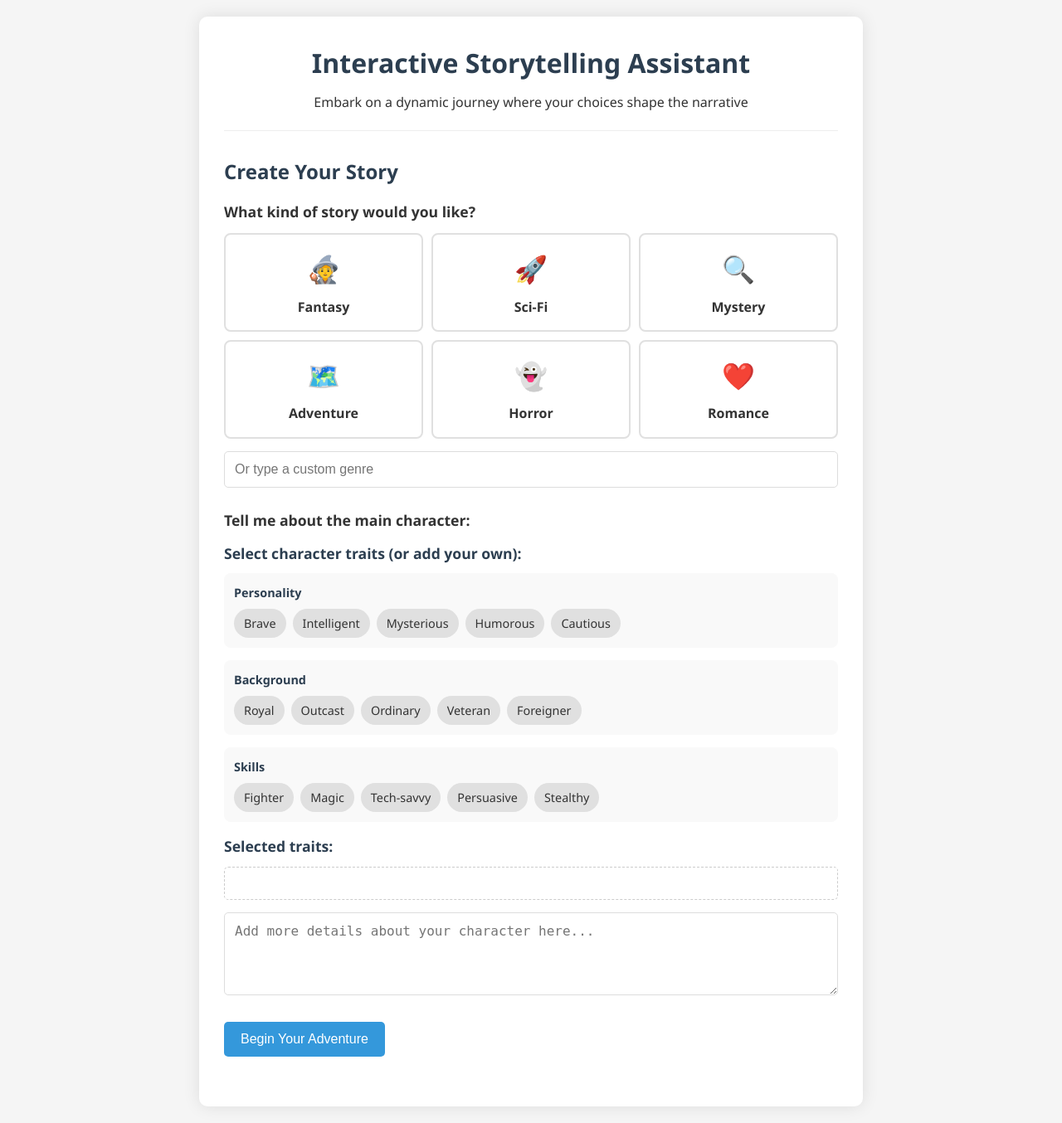
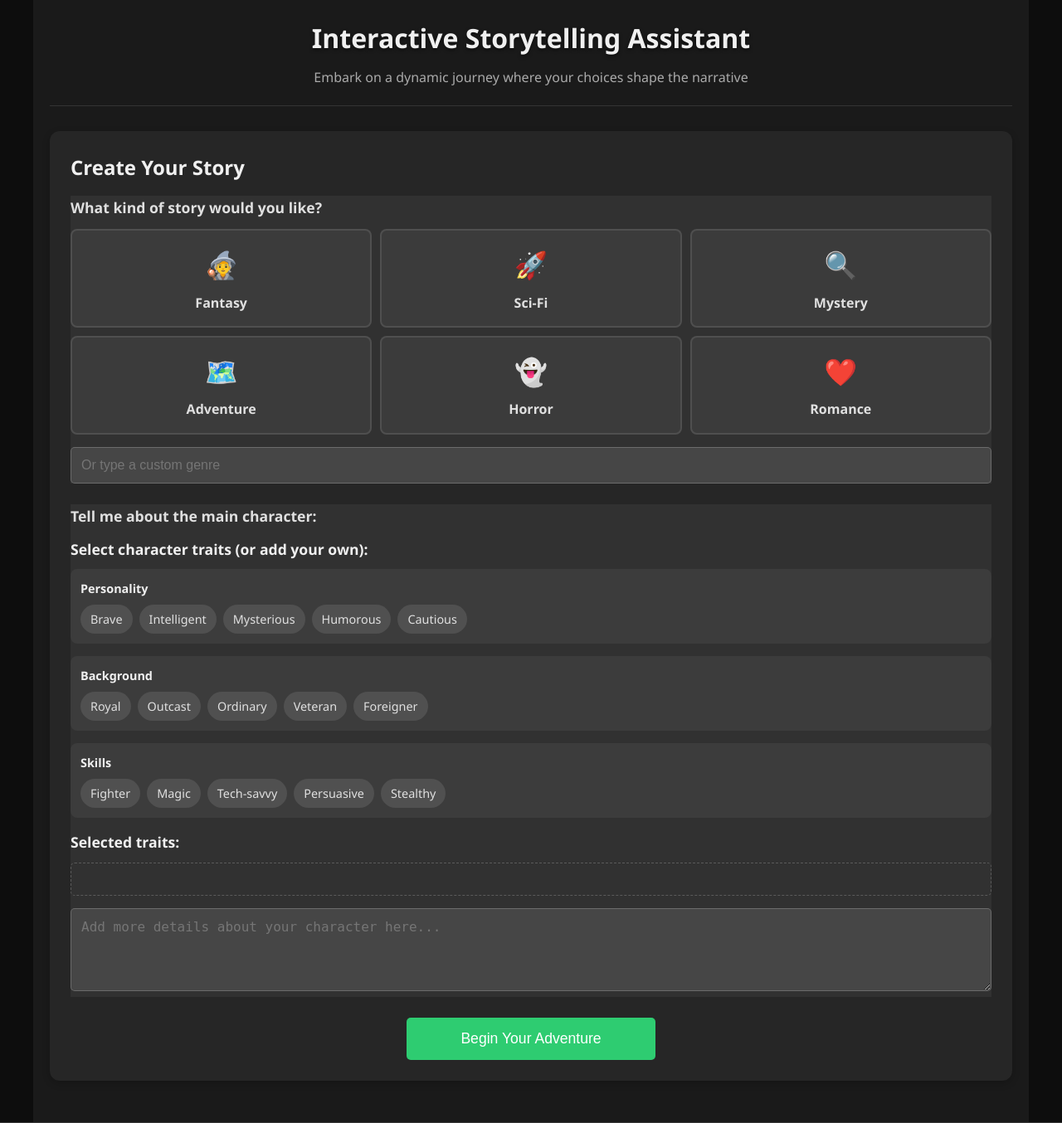
Before and after one commit to MaheeGamage/enhanced_storytelling_app, a Flask app: page / in a window 1280 px wide. Shown: the whole page at 83% size. Run offline with Flask 3, Linux system fonts and the light colour scheme.

Commit message:
chk_pnt_1

```diff
--- /dev/null
+++ b/static/css/immersive.css
@@ -0,0 +1,385 @@
+/* Immersive Storytelling UI Styles - Applied to Entire Website */
+
+/* Global Styles to remove scrollbars and apply dark theme */
+html, body {
+    height: 100%;
+    max-height: 100%;
+    overflow: hidden;
+    background-color: #0d0d0d;
+    color: #f0f0f0;
+    margin: 0;
+    padding: 0;
+}
+
+body {
+    font-family: 'Segoe UI', Tahoma, Geneva, Verdana, sans-serif;
+    line-height: 1.6;
+    padding: 0;
+}
+
+/* Override container styles for full-page immersion */
+.container {
+    max-width: 1200px;
+    height: 100%;
+    margin: 0 auto;
+    background-color: #1a1a1a;
+    border-radius: 0;
+    box-shadow: none;
+    padding: 20px;
+    overflow-y: auto;
+    box-sizing: border-box;
+    color: #f0f0f0;
+}
+
+/* Main container styles for the immersive experience */
+.immersive-story-container {
+    background-color: #1a1a1a;
+    border-radius: 12px;
+    padding: 20px;
+    color: #f0f0f0;
+    position: relative;
+    min-height: 80vh; /* Make it take up most of the viewport */
+    max-width: 1200px;
+    margin: 0 auto;
+    box-shadow: 0 0 30px rgba(0, 0, 0, 0.5);
+}
+
+/* Small header for story title */
+.story-header {
+    padding: 10px 0;
+    text-align: center;
+    margin-bottom: 10px;
+}
+
+.story-title {
+    font-size: 1.5rem;
+    color: #f0f0f0;
+    margin: 0;
+    font-weight: 500;
+    text-transform: uppercase;
+    letter-spacing: 1px;
+    opacity: 0.8;
+}
+
+/* Main content area with image, text, and interactions */
+.story-main-content {
+    display: grid;
+    grid-template-columns: 1fr; /* Default for small screens */
+    gap: 20px;
+}
+
+/* Banner image styling - wide but short */
+.story-banner-image {
+    width: 100%;
+    height: 180px;
+    border-radius: 8px;
+    overflow: hidden;
+    margin: 0 auto 20px;
+    box-shadow: 0 5px 20px rgba(0, 0, 0, 0.4);
+}
+
+.story-banner-image img {
+    width: 100%;
+    height: 100%;
+    object-fit: cover;
+}
+
+/* Enhanced story text container */
+#story-container {
+    background-color: rgba(255, 255, 255, 0.1);
+    border-radius: 8px;
+    padding: 25px;
+    margin-bottom: 20px;
+    box-shadow: 0 3px 10px rgba(0, 0, 0, 0.2);
+}
+
+#story-text {
+    line-height: 1.8;
+    font-size: 1.1em;
+    overflow: visible; /* Remove scroller on large screens */
+    max-height: none;
+    background: none;
+    border-left: none;
+    padding: 0;
+    color: #f0f0f0;
+}
+
+#story-text p {
+    margin-bottom: 1em;
+}
+
+/* Group the interaction elements */
+.story-interaction {
+    display: flex;
+    flex-direction: column;
+    gap: 20px;
+}
+
+/* Style adjustments for choices and commands containers */
+.choices-container,
+.commands-container {
+    background-color: rgba(255, 255, 255, 0.05);
+    border-radius: 8px;
+    padding: 20px;
+    margin-bottom: 0;
+}
+
+#choices-buttons button {
+    background-color: #1e6091;
+    transition: all 0.3s ease;
+}
+
+#choices-buttons button:hover {
+    background-color: #2980b9;
+    transform: translateY(-3px);
+}
+
+#command-form input {
+    background-color: rgba(255, 255, 255, 0.1);
+    border: 1px solid rgba(255, 255, 255, 0.2);
+    color: #f0f0f0;
+}
+
+#command-form button {
+    background-color: #1e6091;
+}
+
+.command-examples {
+    color: #999;
+}
+
+/* Restart button styling */
+.restart-btn {
+    margin-top: 20px;
+    background-color: rgba(231, 76, 60, 0.8);
+    width: auto;
+    padding: 12px 30px;
+    display: block;
+    margin-left: auto;
+    margin-right: auto;
+}
+
+.restart-btn:hover {
+    background-color: #e74c3c;
+}
+
+/* Media queries for responsive layout */
+@media (min-width: 992px) {
+    /* For large screens, position elements differently */
+    .story-main-content {
+        grid-template-columns: 2fr 1fr; /* 2/3 for story, 1/3 for interactions */
+        grid-template-areas:
+            "banner banner"
+            "story interaction";
+    }
+
+    .story-banner-image {
+        grid-area: banner;
+        height: 200px; /* Slightly taller on larger screens */
+    }
+
+    #story-container {
+        grid-area: story;
+        max-height: 60vh; /* Limit height but still provide good reading space */
+        overflow-y: auto; /* Add scrolling only if content is very long */
+    }
+
+    .story-interaction {
+        grid-area: interaction;
+        max-height: 60vh;
+        overflow-y: auto;
+    }
+
+    .container {
+        max-width: 1200px; /* Allow more width on larger screens */
+        height: 100vh;
+        overflow-y: auto;
+    }
+}
+
+/* Animation for new content */
+@keyframes fadeInUp {
+    from {
+        opacity: 0;
+        transform: translateY(20px);
+    }
+    to {
+        opacity: 1;
+        transform: translateY(0);
+    }
+}
+
+.story-fade-in {
+    animation: fadeInUp 0.6s ease forwards;
+}
+
+/* Make the image container visible when it has content */
+#story-image.has-image {
+    display: block;
+}
+
+/* Dark theme overrides for the entire website */
+header {
+    text-align: center;
+    margin-bottom: 30px;
+    padding-bottom: 20px;
+    border-bottom: 1px solid #333;
+}
+
+header h1 {
+    color: #f0f0f0;
+    margin-bottom: 10px;
+    text-shadow: 0 2px 4px rgba(0,0,0,0.5);
+}
+
+header p {
+    color: #aaa;
+}
+
+h2, h3, h4, h5 {
+    color: #f0f0f0;
+}
+
+/* Story setup section styling */
+#story-setup {
+    background-color: rgba(255, 255, 255, 0.05);
+    border-radius: 12px;
+    padding: 25px;
+    margin-bottom: 30px;
+}
+
+/* Form styling for dark theme */
+.form-group {
+    margin-bottom: 25px;
+}
+
+label {
+    display: block;
+    margin-bottom: 12px;
+    font-weight: 600;
+    font-size: 1.1em;
+    color: #e0e0e0;
+}
+
+input[type="text"],
+textarea {
+    width: 100%;
+    padding: 12px;
+    background-color: rgba(255, 255, 255, 0.1);
+    border: 1px solid rgba(255, 255, 255, 0.2);
+    border-radius: 5px;
+    font-size: 16px;
+    color: #f0f0f0;
+    transition: border-color 0.3s;
+}
+
+input[type="text"]:focus,
+textarea:focus {
+    border-color: #3498db;
+    outline: none;
+    background-color: rgba(255, 255, 255, 0.15);
+}
+
+/* Genre selection styling */
+.genre-option {
+    background-color: rgba(255, 255, 255, 0.05);
+    border: 2px solid rgba(255, 255, 255, 0.1);
+    color: #e0e0e0;
+    transition: all 0.3s ease;
+}
+
+.genre-option:hover {
+    border-color: #3498db;
+    background-color: rgba(52, 152, 219, 0.2);
+    transform: translateY(-5px);
+}
+
+.genre-option.selected {
+    border-color: #3498db;
+    background-color: rgba(52, 152, 219, 0.3);
+}
+
+/* Character traits styling */
+.trait-category {
+    background-color: rgba(255, 255, 255, 0.05);
+    border-radius: 8px;
+    padding: 12px;
+}
+
+.trait-chip {
+    background-color: rgba(255, 255, 255, 0.1);
+    color: #e0e0e0;
+}
+
+.trait-chip:hover {
+    background-color: rgba(52, 152, 219, 0.3);
+}
+
+.trait-chip.selected {
+    background-color: #3498db;
+}
+
+#selected-traits-container {
+    border: 1px dashed rgba(255, 255, 255, 0.2);
+}
+
+/* Button styling */
+button {
+    background-color: #3498db;
+    transition: all 0.3s ease;
+}
+
+button:hover {
+    background-color: #2980b9;
+    box-shadow: 0 5px 15px rgba(52, 152, 219, 0.3);
+}
+
+#start-story {
+    background-color: #2ecc71;
+    padding: 15px 30px;
+    font-size: 1.1em;
+    display: block;
+    width: 100%;
+    max-width: 300px;
+    margin: 20px auto 0;
+    transition: all 0.3s ease;
+}
+
+#start-story:hover {
+    background-color: #27ae60;
+    transform: translateY(-3px);
+    box-shadow: 0 5px 15px rgba(46, 204, 113, 0.3);
+}
+
+/* Custom scrollbar for elements that need scrolling */
+::-webkit-scrollbar {
+    width: 8px;
+}
+
+::-webkit-scrollbar-track {
+    background: rgba(255, 255, 255, 0.05);
+    border-radius: 10px;
+}
+
+::-webkit-scrollbar-thumb {
+    background: rgba(255, 255, 255, 0.2);
+    border-radius: 10px;
+}
+
+::-webkit-scrollbar-thumb:hover {
+    background: rgba(255, 255, 255, 0.3);
+}
+
+/* Section styling */
+.section {
+    background-color: rgba(255, 255, 255, 0.03);
+    border-radius: 12px;
+    padding: 25px;
+    margin-bottom: 30px;
+    box-shadow: 0 3px 10px rgba(0, 0, 0, 0.2);
+    transition: all 0.3s ease;
+}
+
+.section:hover {
+    box-shadow: 0 5px 15px rgba(0, 0, 0, 0.3);
+}
--- /dev/null
+++ b/static/css/overrides.css
@@ -0,0 +1,72 @@
+/* Overrides for the original styles.css and additional.css */
+
+/* Override base styles to ensure our dark theme is properly applied */
+body {
+    background-color: #0d0d0d !important;
+    color: #f0f0f0 !important;
+    padding: 0 !important;
+    overflow: hidden !important;
+}
+
+.container {
+    background-color: #1a1a1a !important;
+    box-shadow: none !important;
+    max-height: 100vh !important;
+}
+
+/* Ensure proper scrolling within content areas only */
+.container {
+    overflow-y: auto !important;
+    overflow-x: hidden !important;
+    scrollbar-width: thin;
+    scrollbar-color: rgba(255, 255, 255, 0.2) rgba(255, 255, 255, 0.05);
+}
+
+/* General element overrides */
+header {
+    border-bottom-color: #333 !important;
+}
+
+h2, h3, h4, h5 {
+    color: #f0f0f0 !important;
+}
+
+/* Make all buttons match our theme */
+button.disabled {
+    background-color: #555 !important;
+}
+
+/* Remove fixed height restrictions */
+#story-text {
+    max-height: none !important;
+}
+
+/* Ensure content areas have the right background */
+.trait-category,
+.genre-option,
+.form-group,
+#story-container,
+.choices-container,
+.commands-container {
+    background-color: rgba(255, 255, 255, 0.05) !important;
+}
+
+/* Override form elements */
+input[type="text"],
+textarea {
+    background-color: rgba(255, 255, 255, 0.1) !important;
+    border: 1px solid rgba(255, 255, 255, 0.2) !important;
+    color: #f0f0f0 !important;
+}
+
+input[type="text"]:focus,
+textarea:focus {
+    background-color: rgba(255, 255, 255, 0.15) !important;
+}
+
+/* Apply consistent animations */
+.trait-chip,
+.genre-option,
+button {
+    transition: all 0.3s ease !important;
+}
--- a/templates/index.html
+++ b/templates/index.html
@@ -6,6 +6,8 @@
     <title>Interactive Storytelling Assistant</title>
     <link rel="stylesheet" href="{{ url_for('static', filename='css/styles.css') }}">
     <link rel="stylesheet" href="{{ url_for('static', filename='css/additional.css') }}">
+    <link rel="stylesheet" href="{{ url_for('static', filename='css/immersive.css') }}">
+    <link rel="stylesheet" href="{{ url_for('static', filename='css/overrides.css') }}">
 </head>
 <body>
     <div class="container">
@@ -103,11 +105,19 @@
         </div>
 
         <div id="story-content" class="section hidden">
+            <div class="immersive-story-container">
+                <div class="story-header">
+                    <h2 class="story-title">Your Adventure</h2>
+                </div>
+
+                <div class="story-main-content">
+                    <div id="story-image" class="story-banner-image hidden"></div>
+
                     <div id="story-container">
                         <div id="story-text"></div>
-                <div id="story-image" class="hidden"></div>
                     </div>
 
+                    <div class="story-interaction">
                         <div id="story-choices" class="choices-container">
                             <h3>What will you do next?</h3>
                             <div id="choices-buttons"></div>
@@ -129,8 +139,11 @@
                                 </ul>
                             </div>
                         </div>
+                    </div>
+                </div>
 
                 <button id="restart-story" class="restart-btn">Start a New Story</button>
+            </div>
         </div>
     </div>
 
```
Lines whose indentation alone changed are shown as unchanged.
